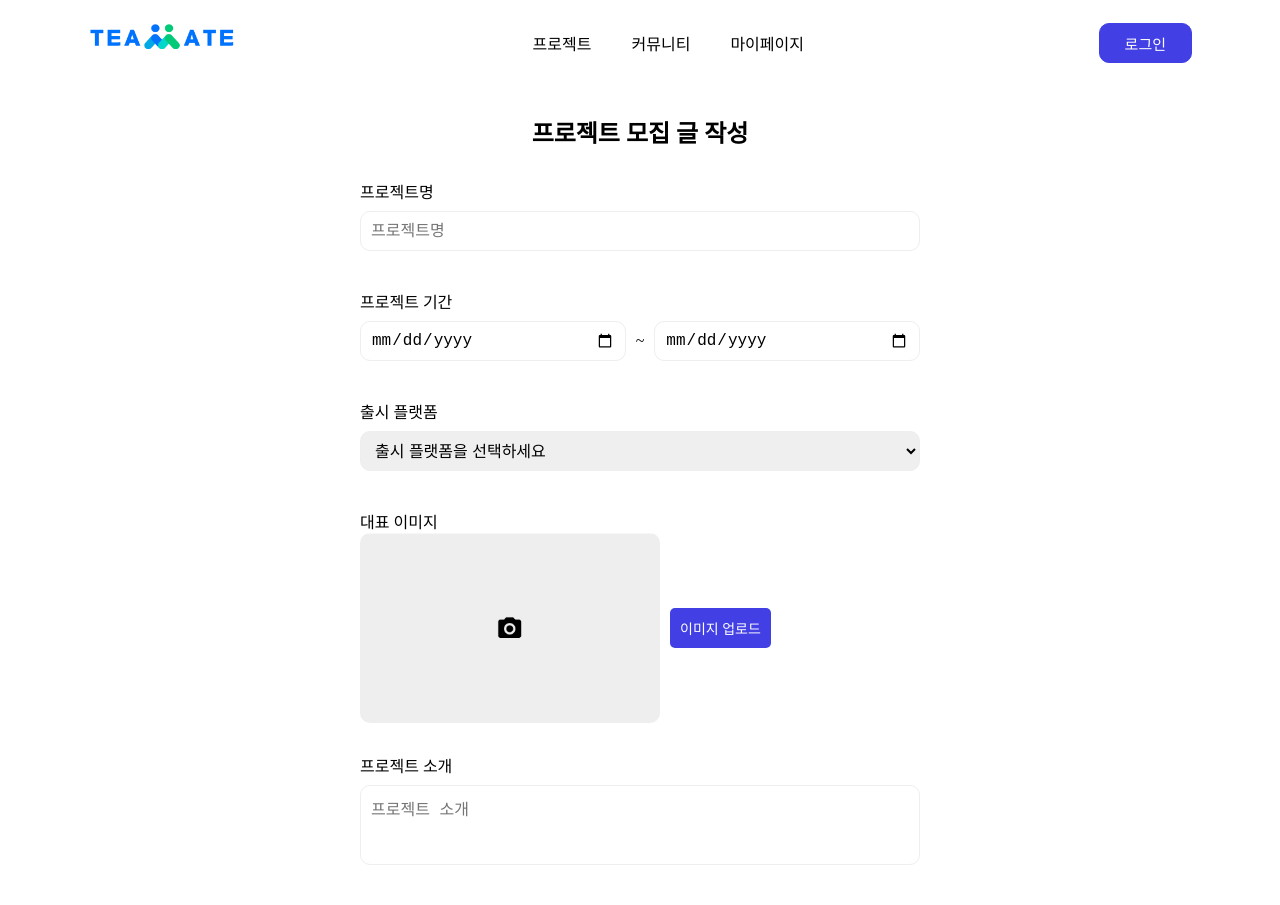
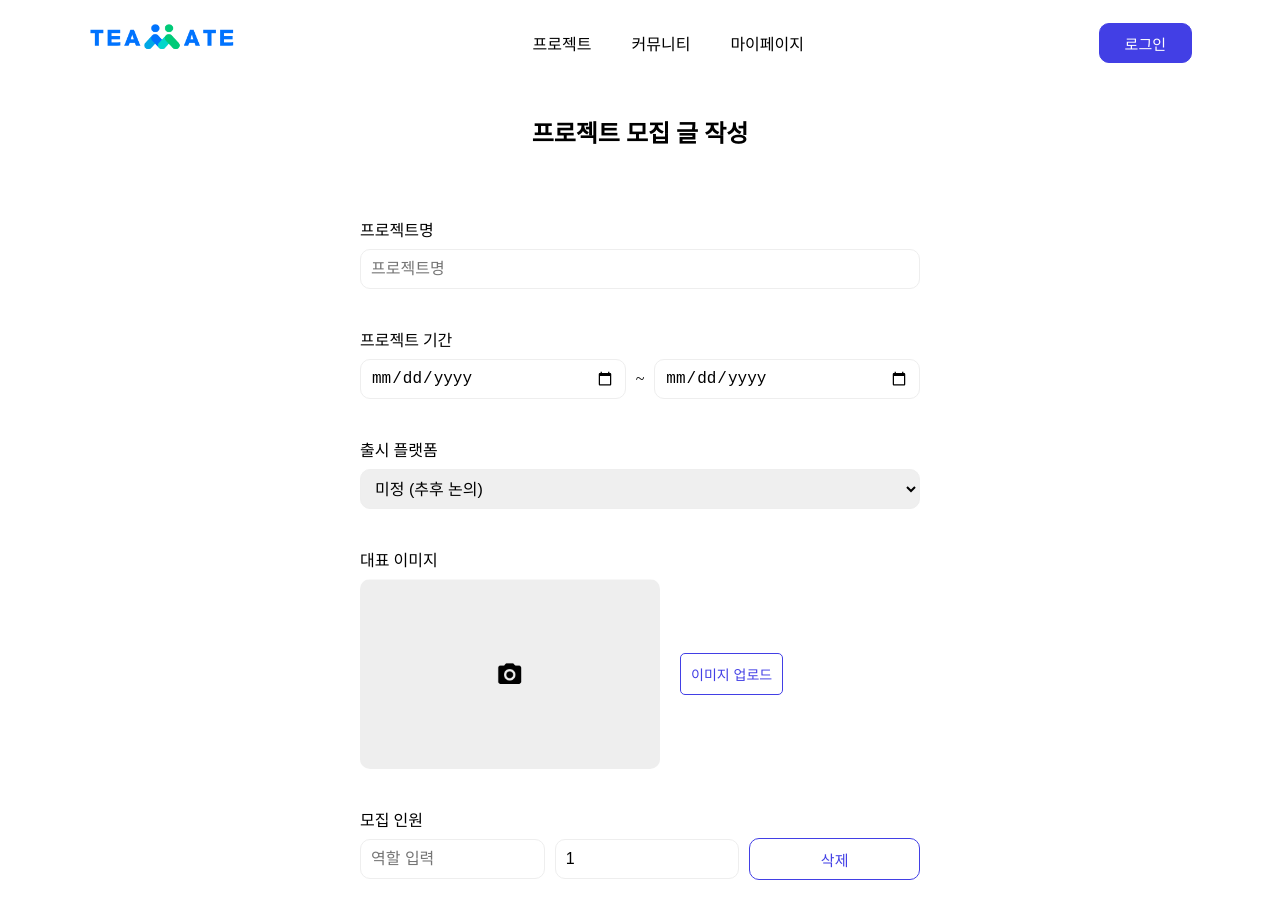
Before and after one commit to Jihyeoniiiii/TeamMate, a React (Vite) app: page /project-creation in a window 1280 px wide. Shown: the top 905 px of the page. Built offline with nearby package versions, Linux system fonts and the light colour scheme.

Commit message:
refactor: edit error

```diff
--- a/src/pages/ProjectCreationPage.jsx
+++ b/src/pages/ProjectCreationPage.jsx
@@ -12,18 +12,34 @@ import {
   removeMember,
 } from "../store/projectSlice";
 
+const roles = [
+  { id: 1, name: "기획" },
+  { id: 2, name: "디자인" },
+  { id: 3, name: "프론트엔드 개발" },
+  { id: 4, name: "백엔드 개발" },
+  { id: 5, name: "안드로이드 개발" },
+  { id: 6, name: "IOS 개발" },
+  { id: 7, name: "AI" },
+  { id: 8, name: "보안" },
+];
+
 const ProjectCreationPage = () => {
+
   const projectState = useSelector((state) => state.project);
   const dispatch = useDispatch();
-
-  const [technologies, setTechnologies] = useState(projectState.technology_id_list || []);
-  const [imagePreview, setImagePreview] = useState(projectState.image || "");
   const [errors, setErrors] = useState({});
 
+  const [technologies, setTechnologies] = useState(
+    projectState.technology_id_list || []
+  );
+  const [imagePreview, setImagePreview] = useState(projectState.image); // 이미지 미리보기 상태
+
+  // 입력 핸들러 (한 번에 모든 필드 업데이트 가능)
   const handleInputChange = (field, value) => {
     dispatch(setProjectData({ ...projectState, [field]: value }));
   };
 
+  // 이미지 업로드 핸들러
   const handleImageUpload = (e) => {
     const file = e.target.files[0];
     if (file) {
@@ -36,6 +52,7 @@ const ProjectCreationPage = () => {
     }
   };
 
+  // 멤버 인원수 변경 핸들러
   const handleMemberCountChange = (index, value) => {
     if (value >= 0) {
       dispatch(
@@ -50,9 +67,7 @@ const ProjectCreationPage = () => {
   const validateFields = () => {
     const newErrors = {};
     if (!projectState.projectName) newErrors.projectName = "프로젝트명을 입력해주세요.";
-    if (!projectState.startDate) newErrors.startDate = "프로젝트 시작 날짜를 선택해주세요.";
-    if (!projectState.endDate) newErrors.endDate = "프로젝트 종료 날짜를 선택해주세요.";
-    if (!projectState.platform_id_list) newErrors.platform = "출시 플랫폼을 선택해주세요.";
+    if (!projectState.startDate || !projectState.endDate) newErrors.projectDate = "프로젝트 시작 날짜를 선택해주세요.";
     if (!projectState.image) newErrors.image = "대표 이미지를 업로드해주세요.";
     if (!projectState.description) newErrors.description = "프로젝트 소개를 작성해주세요.";
     if (!projectState.deadLine) newErrors.deadLine = "모집 마감일을 선택해주세요.";
@@ -75,22 +90,24 @@ const ProjectCreationPage = () => {
   };
 
   useEffect(() => {
-    const platformList = projectState.platform_dto_list || [];
-    if (platformList.length === 0) {
-      dispatch(addMember({ role: "", count: 1 }));
+    if (!projectState.platform_dto_list || projectState.platform_dto_list.length === 0) {
+      dispatch(addMember({ role: "", count: 1 })); // 기본 멤버 추가
     }
   }, [dispatch, projectState.platform_dto_list]);
+
+
 
   return (
     <>
       <NavigationBar />
       <Container>
         <Title>프로젝트 모집 글 작성</Title>
+        <br />
         <Label>
           프로젝트명
           <Input
             type="text"
-            value={projectState.projectName || ""}
+            value={projectState.projectName}
             onChange={(e) => handleInputChange("projectName", e.target.value)}
             placeholder="프로젝트명"
           />
@@ -102,24 +119,23 @@ const ProjectCreationPage = () => {
           <DateWrapper>
             <Input
               type="date"
-              value={projectState.startDate || ""}
+              value={projectState.startDate}
               onChange={(e) => handleInputChange("startDate", e.target.value)}
             />
             ~
             <Input
               type="date"
-              value={projectState.endDate || ""}
+              value={projectState.endDate}
               onChange={(e) => handleInputChange("endDate", e.target.value)}
             />
           </DateWrapper>
-          {errors.startDate && <ErrorText>{errors.startDate}</ErrorText>}
-          {errors.endDate && <ErrorText>{errors.endDate}</ErrorText>}
+          {errors.projectDate && <ErrorText>{errors.projectDate}</ErrorText>}
         </Label>
 
         <Label>
           출시 플랫폼
           <Select
-            value={projectState.platform_id_list || ""}
+            value={projectState.platform_id_list}
             onChange={(e) => handleInputChange("platform", e.target.value)}
           >
             <option value="" disabled>
@@ -131,7 +147,6 @@ const ProjectCreationPage = () => {
             <option value="ios">IOS 앱</option>
             <option value="desktop">PC 프로그램</option>
           </Select>
-          {errors.platform && <ErrorText>{errors.platform}</ErrorText>}
         </Label>
 
         <Label>
@@ -142,7 +157,9 @@ const ProjectCreationPage = () => {
               alt="미리보기"
             />
             <UploadButton>
-              <label htmlFor="image-upload">이미지 업로드</label>
+              <button>
+                <label htmlFor="image-upload">이미지 업로드</label>
+              </button>
               <input
                 type="file"
                 accept="image/*"
@@ -154,10 +171,57 @@ const ProjectCreationPage = () => {
           {errors.image && <ErrorText>{errors.image}</ErrorText>}
         </Label>
 
+
+        <Label>모집 인원
+  {(projectState.platform_dto_list || []).map((member, index) => (
+    <MemberWrapper key={index}>
+      <Input
+        type="text"
+        value={member.role}
+        onChange={(e) =>
+          dispatch(
+            updateMember({
+              index,
+              member: { ...member, role: e.target.value },
+            })
+          )
+        }
+        placeholder="역할 입력"
+        style={{
+          color: "black",
+        }}
+      />
+      <Input
+        type="number"
+        value={member.count}
+        onChange={(e) =>
+          handleMemberCountChange(index, parseInt(e.target.value) || 1)
+        }
+        placeholder="인원수"
+      />
+      <Button
+        text="삭제"
+        onClick={() => dispatch(removeMember(index))}
+        bgColor="white"
+        textColor={(props) => props.theme.colors.accent}
+      />
+    </MemberWrapper>
+  ))}
+
+  <ButtonWrapper>
+    <Button
+      text="역할 추가"
+      onClick={() => dispatch(addMember({ role: "", count: 1 }))}
+    />
+  </ButtonWrapper>
+</Label>
+
+
+
         <Label>
           프로젝트 소개
           <TextArea
-            value={projectState.description || ""}
+            value={projectState.description}
             onChange={(e) => handleInputChange("description", e.target.value)}
             placeholder="프로젝트 소개"
           />
@@ -167,25 +231,27 @@ const ProjectCreationPage = () => {
         <Label>
           기술/언어
           <TagInput
-            tags={technologies}
+            tags={technologies}  // 배열로 전달
             setTags={(tags) => {
-              setTechnologies(tags);
-              handleInputChange("technologies", tags);
+              setTechnologies(tags);  // 내부 상태 업데이트
+              handleInputChange("technologies", tags);  // 배열을 그대로 전달
             }}
             placeholder="사용 기술/언어 입력 후 Enter"
           />
           {errors.technologies && <ErrorText>{errors.technologies}</ErrorText>}
         </Label>
 
+
         <Label>
           모집 마감일
           <Input
             type="date"
-            value={projectState.deadLine || ""}
+            value={projectState.deadLine}
             onChange={(e) => handleInputChange("deadLine", e.target.value)}
           />
           {errors.deadLine && <ErrorText>{errors.deadLine}</ErrorText>}
         </Label>
+
 
         <ButtonWrapper>
           <Button text="제출" onClick={handleSubmit} />
@@ -206,6 +272,7 @@ const DateWrapper = styled.div`
   align-items: center;
   gap: 10px;
 `;
+
 
 const Title = styled.h1`
   text-align: center;
@@ -228,6 +295,7 @@ const Input = styled.input`
   padding: 10px;
   margin: 8px 0;
   font-size: 16px;
+
 `;
 
 const Select = styled.select`
@@ -267,30 +335,35 @@ const MemberWrapper = styled.div`
 const ImageWrapper = styled.div`
   display: flex;
   align-items: center;
-  gap: 10px;
 `;
 
 const ImagePreview = styled.img`
   width: 300px;
   height: 190px;
+  margin: 8px 0;
   border-radius: 10px;
   object-fit: cover;
   background-color: lightgray;
 `;
 
-const UploadButton = styled.label`
-  cursor: pointer;
-  background-color: ${(props) => props.theme.colors.accent};
-  color: white;
-  padding: 10px;
-  border-radius: 5px;
-  font-size: 14px;
-  display: inline-block;
+const UploadButton = styled.div`
+  margin-left: 20px;
+
+  button {
+    cursor: pointer;
+    background-color: white;
+    color: ${(props) => props.theme.colors.accent};
+    padding: 10px;
+    border-radius: 5px;
+    font-size: 14px;
+    border: 1px solid ${(props) => props.theme.colors.accent};
+  }
 
   input[type="file"] {
     display: none;
   }
 `;
+
 
 const ButtonWrapper = styled.div`
   margin-top: 20px;
--- a/src/store/projectSlice.js
+++ b/src/store/projectSlice.js
@@ -10,7 +10,7 @@ const projectSlice = createSlice({
         platform: '',
         createdAt: '',
         image: null,
-        platfrom_dto_list: [],
+        platform_dto_list: [{ role: "", count: 1 }],
         description: '',
         technologies: [],
     },
@@ -26,20 +26,20 @@ const projectSlice = createSlice({
             state.createAt = '';
             state.platform = '';
             state.image = null;
-            state.platfrom_dto_list = [];
+            state.platform_dto_list = [{ role: "", count: 1 }];
             state.description = '';
             state.technologies = [];
         },
 
         addMember: (state, action) => {
-            state.platfrom_dto_list.push(action.payload);
+            state.platform_dto_list.push(action.payload);
         },
         updateMember: (state, action) => {
             const { index, member } = action.payload;
-            state.platfrom_dto_list[index] = member;
+            state.platform_dto_list[index] = member;
         },
         removeMember: (state, action) => {
-            state.platfrom_dto_list.splice(action.payload, 1);
+            state.platform_dto_list.splice(action.payload, 1);
         },
 
     },
```
